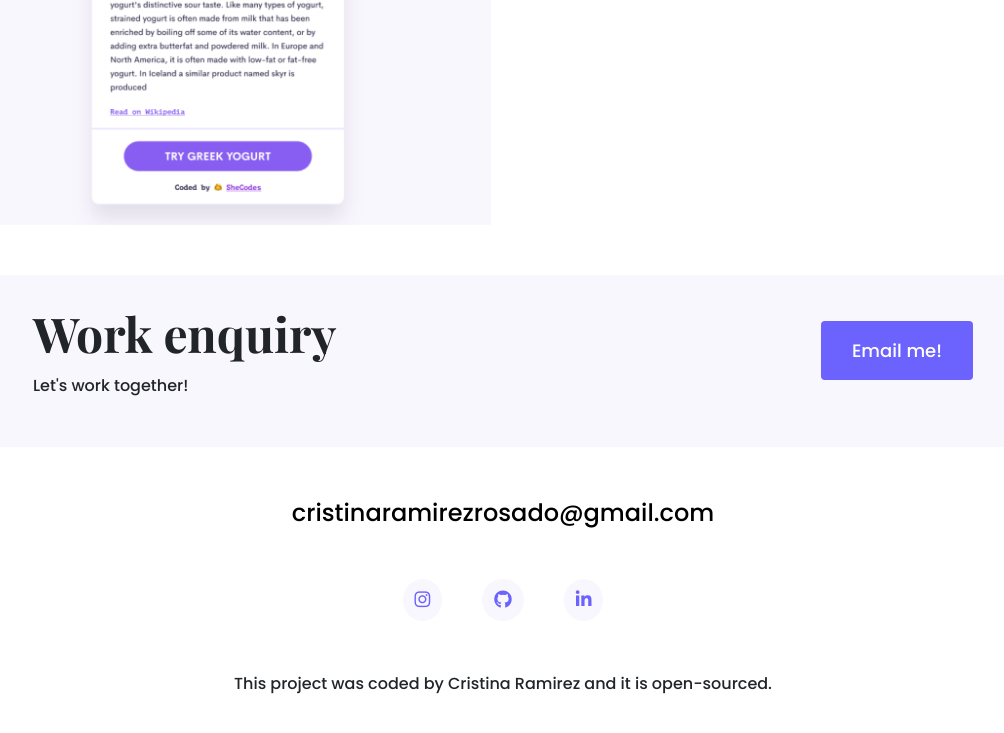
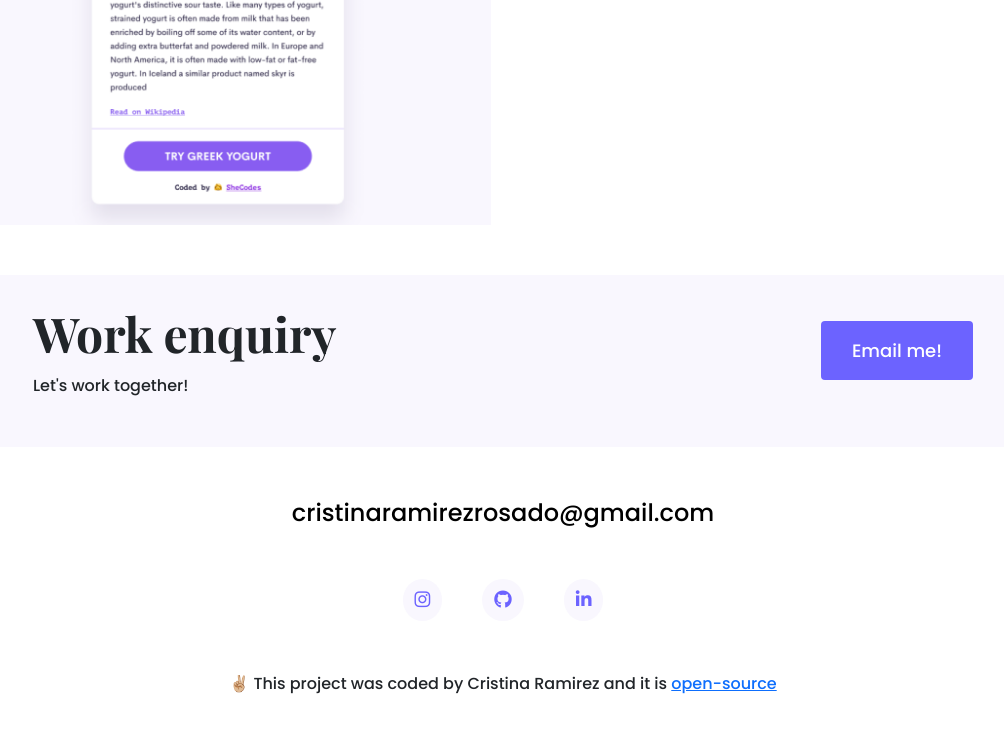
Before and after one commit to cristinarmz/portfolio-project, a plain HTML site: page index.html in a window 1280 px wide. Shown: the part 2326-3059 px from the top of the page, without its empty margins (137-1141 px from the left). Drawn offline with nearby package versions, Linux system fonts and the light colour scheme.

Commit message:
Added open source link

```diff
--- a/index.html
+++ b/index.html
@@ -160,7 +160,7 @@
 			</a>
 
 		</div>
-		<p class="text-center mt-5 mb-5"> This project was coded by Cristina Ramirez and it is open-sourced.</p>
+		<p class="text-center mt-5 mb-5"> ✌🏼 This project was coded by Cristina Ramirez and it is <a href="https://github.com/cristinarmz/portfolio-project">open-source</a></p>
 
 	</footer>
 </body>
```
Also changed, not shown: about.html (+1 -1 lines), contact.html (+1 -2 lines), work.html (+1 -2 lines).
